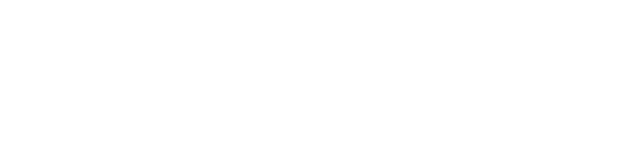
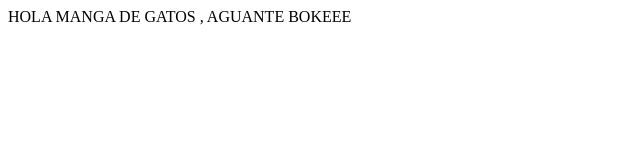
Before and after one commit to sashaim/sashaim.github.io, a plain HTML site: page index.html in a window 1280 px wide. Shown: the whole page, without its empty margins (0-640 px from the left). Drawn offline with Linux system fonts and the light colour scheme.

Commit message:
Add body to index.html

```diff
--- a/index.html
+++ b/index.html
@@ -1,3 +1,4 @@
 <html>
     <title>Hola mundo</title>
+    <body>HOLA MANGA DE GATOS , AGUANTE BOKEEE</body>
 </html>
```
